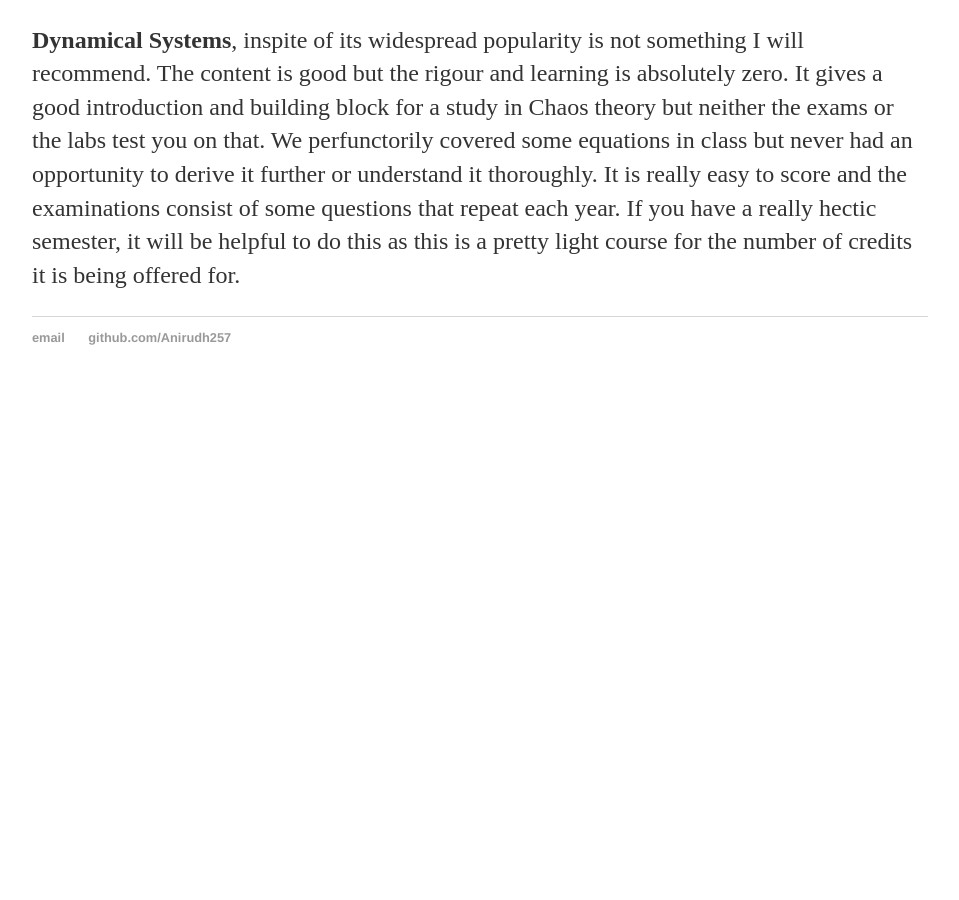
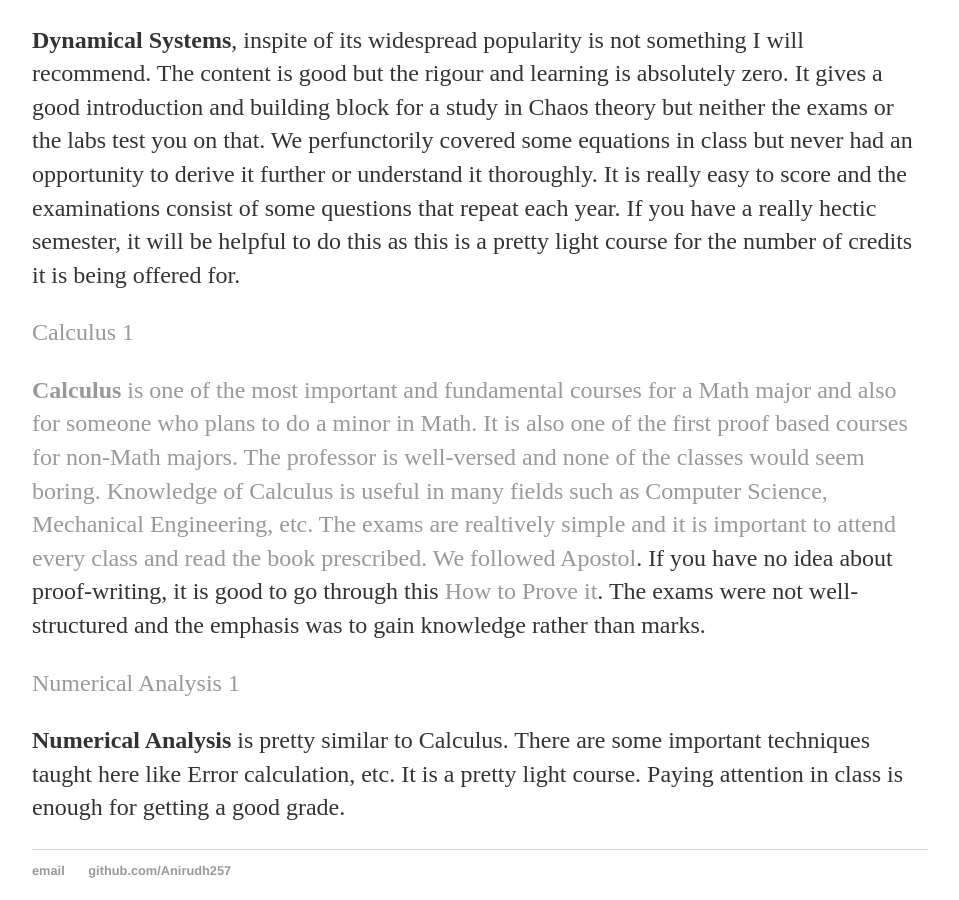
Before and after one commit to Anirudh257/Anirudh257.github.io, a Jekyll site: the page built from UWE/index.html, in a window 1280 px wide and 900 px high, scrolled down 1323 px. Shown: the whole window, without its empty margins (160-1119 px from the left). Built offline with Jekyll 4.4.1, drawn with Linux system fonts in a browser that asks for light colours; before the commit the page ends 1728 px from its top, so only the background shows below that.

Commit message:
Update index.html
Added Numerical Analysis and Calculus

```diff
--- a/UWE/index.html
+++ b/UWE/index.html
@@ -46,3 +46,19 @@ theory but neither the exams or the labs test you on that. We perfunctorily cove
 opportunity to derive it further or understand it thoroughly. It is really easy to score and the examinations consist of some
 questions that repeat each year. If you have a really hectic semester, it will be helpful to do this as this is a pretty light
 course for the number of credits it is being offered for. </p>
+
+<p><a href = "https://drive.google.com/open?id=1aKh2TdgZ_YiQ8KtakgbUhvZJz7dWHto4">Calculus 1</p>
+
+<p><strong>Calculus</strong> is one of the most important and fundamental courses for a Math major and also for someone who
+plans to do a minor in Math. It is also one of the first proof based courses for non-Math majors. The professor is well-versed
+and none of the classes would seem boring. Knowledge of Calculus is useful in many fields such as Computer Science, Mechanical
+Engineering, etc. The exams are realtively simple and it is important to attend every class and read the book prescribed. We
+followed <a href = "https://www.amazon.com/Calculus-Vol-One-Variable-Introduction-Algebra/dp/0471000051">Apostol</a>. If you
+have no idea about proof-writing, it is good to go through this
+<a href = "https://drive.google.com/open?id=1oQblzXt48zr8Jnia6EQpxAcsHmKnySdr">How to Prove it</a>. The exams were not
+well-structured and the emphasis was to gain knowledge rather than marks.</p>
+
+<p><a href = "https://drive.google.com/open?id=1dYjytRDrAv_Wae6uzaU6Sa0xo-mn9KnF">Numerical Analysis 1</a></p>
+
+<p><strong>Numerical Analysis</strong> is pretty similar to Calculus. There are some important techniques taught here like
+Error calculation, etc. It is a pretty light course. Paying attention in class is enough for getting a good grade.</p>
```
